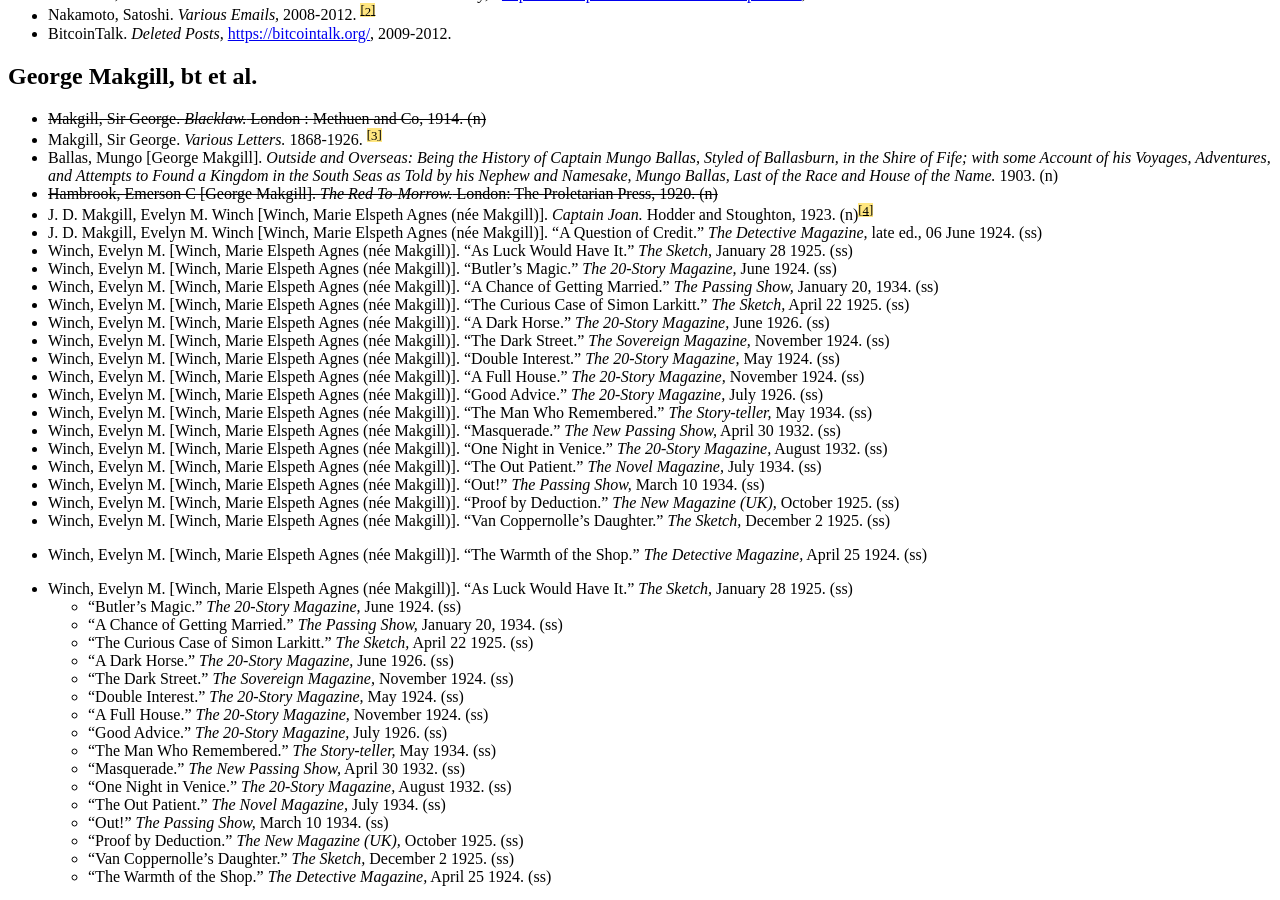
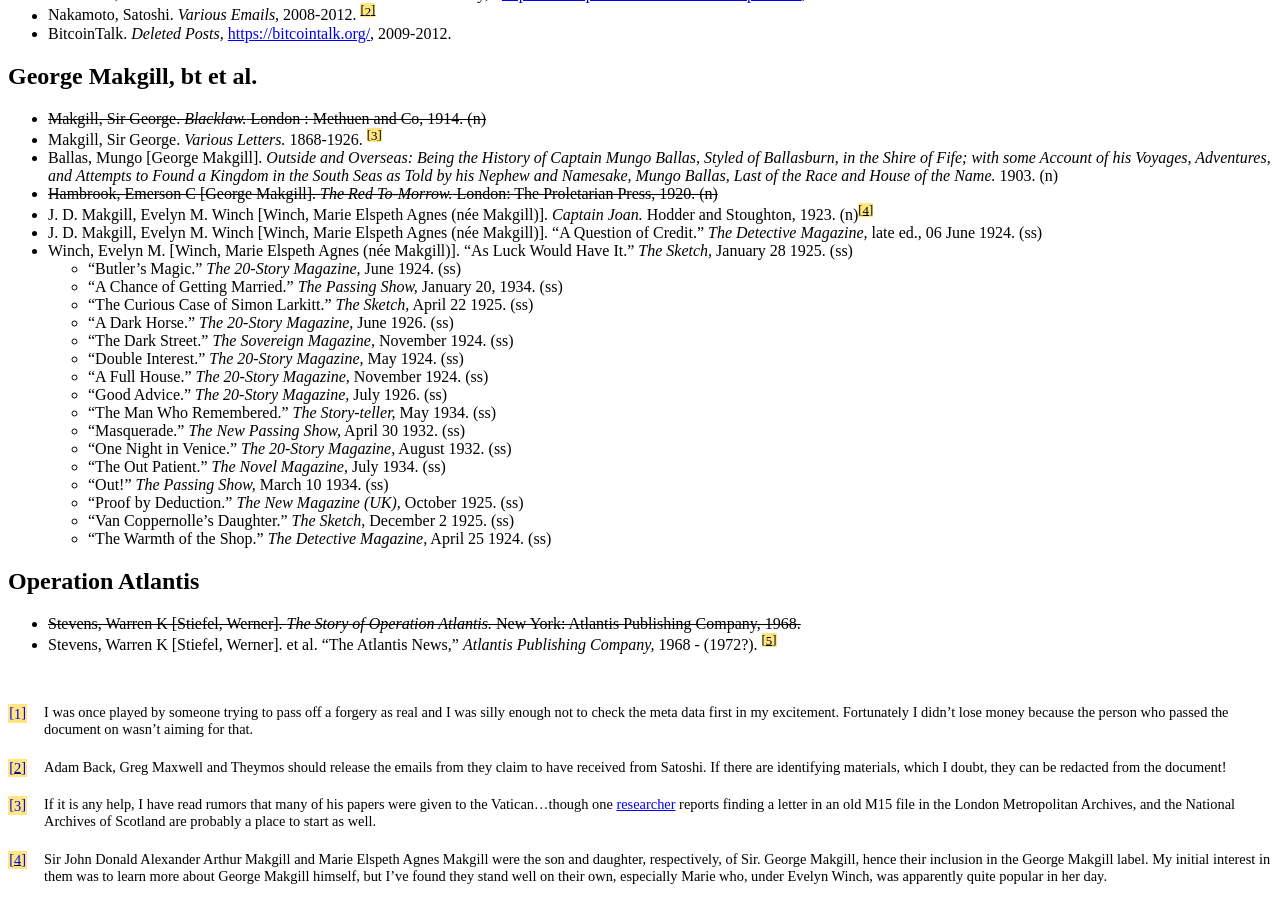
Before and after one commit to derykmakgill/website, a Jekyll site: the page built from research-bounties.md, in a window 1280 px wide and 900 px high, scrolled down 444 px. Built offline with Jekyll 4.4.1, drawn with Linux system fonts in a browser that asks for light colours.

Commit message:
Update research-bounties.md

```diff
--- a/research-bounties.md
+++ b/research-bounties.md
@@ -31,25 +31,6 @@
 - J. D. Makgill, Evelyn M. Winch [Winch, Marie Elspeth Agnes (née Makgill)]. *Captain Joan.* Hodder and Stoughton, 1923. (n)<span class="footnote"><span class="fnHide"> (Footnote: </span>Sir John Donald Alexander Arthur Makgill and Marie Elspeth Agnes Makgill were the son and daughter, respectively, of Sir. George Makgill, hence their inclusion in the George Makgill label. My initial interest in them was to learn more about George Makgill himself, but I've found they stand well on their own, especially Marie who, under Evelyn Winch, was apparently quite popular in her day.<span class="fnHide">)</span></span>
 - J. D. Makgill, Evelyn M. Winch [Winch, Marie Elspeth Agnes (née Makgill)]. "A Question of Credit." *The Detective Magazine,* late ed., 06 June 1924. (ss)
 - Winch, Evelyn M. [Winch, Marie Elspeth Agnes (née Makgill)]. "As Luck Would Have It." *The Sketch,* January 28 1925. (ss)
-- Winch, Evelyn M. [Winch, Marie Elspeth Agnes (née Makgill)]. "Butler's Magic." *The 20-Story Magazine,* June 1924. (ss)
-- Winch, Evelyn M. [Winch, Marie Elspeth Agnes (née Makgill)]. "A Chance of Getting Married." *The Passing Show,* January 20, 1934. (ss)
-- Winch, Evelyn M. [Winch, Marie Elspeth Agnes (née Makgill)]. "The Curious Case of Simon Larkitt." *The Sketch,* April 22 1925. (ss)
-- Winch, Evelyn M. [Winch, Marie Elspeth Agnes (née Makgill)]. "A Dark Horse." *The 20-Story Magazine,* June 1926. (ss)
-- Winch, Evelyn M. [Winch, Marie Elspeth Agnes (née Makgill)]. "The Dark Street." *The Sovereign Magazine,* November 1924. (ss)
-- Winch, Evelyn M. [Winch, Marie Elspeth Agnes (née Makgill)]. "Double Interest." *The 20-Story Magazine,* May 1924. (ss)
-- Winch, Evelyn M. [Winch, Marie Elspeth Agnes (née Makgill)]. "A Full House." *The 20-Story Magazine,* November 1924. (ss)
-- Winch, Evelyn M. [Winch, Marie Elspeth Agnes (née Makgill)]. "Good Advice." *The 20-Story Magazine,* July 1926. (ss)
-- Winch, Evelyn M. [Winch, Marie Elspeth Agnes (née Makgill)]. "The Man Who Remembered." *The Story-teller,* May 1934. (ss)
-- Winch, Evelyn M. [Winch, Marie Elspeth Agnes (née Makgill)]. "Masquerade." *The New Passing Show,* April 30 1932. (ss)
-- Winch, Evelyn M. [Winch, Marie Elspeth Agnes (née Makgill)]. "One Night in Venice." *The 20-Story Magazine,* August 1932. (ss)
-- Winch, Evelyn M. [Winch, Marie Elspeth Agnes (née Makgill)]. "The Out Patient." *The Novel Magazine,* July 1934. (ss)
-- Winch, Evelyn M. [Winch, Marie Elspeth Agnes (née Makgill)]. "Out!" *The Passing Show,* March 10 1934. (ss)
-- Winch, Evelyn M. [Winch, Marie Elspeth Agnes (née Makgill)]. "Proof by Deduction." *The New Magazine (UK),* October 1925. (ss)
-- Winch, Evelyn M. [Winch, Marie Elspeth Agnes (née Makgill)]. "Van Coppernolle’s Daughter." *The Sketch,* December 2 1925. (ss)
-- Winch, Evelyn M. [Winch, Marie Elspeth Agnes (née Makgill)]. "The Warmth of the Shop." *The Detective Magazine,* April 25 1924. (ss)
-
-
-- Winch, Evelyn M. [Winch, Marie Elspeth Agnes (née Makgill)]. "As Luck Would Have It." *The Sketch,* January 28 1925. (ss)
   - "Butler's Magic." *The 20-Story Magazine,* June 1924. (ss)
   -  "A Chance of Getting Married." *The Passing Show,* January 20, 1934. (ss)
   - "The Curious Case of Simon Larkitt." *The Sketch,* April 22 1925. (ss)
```
